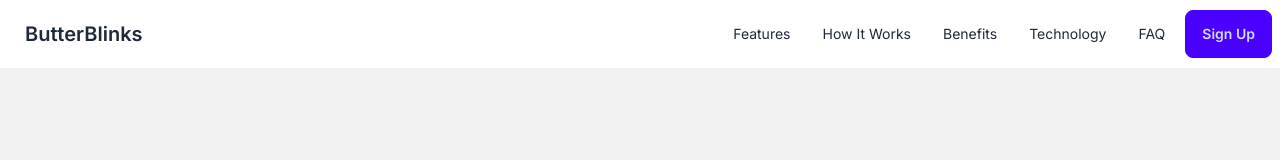
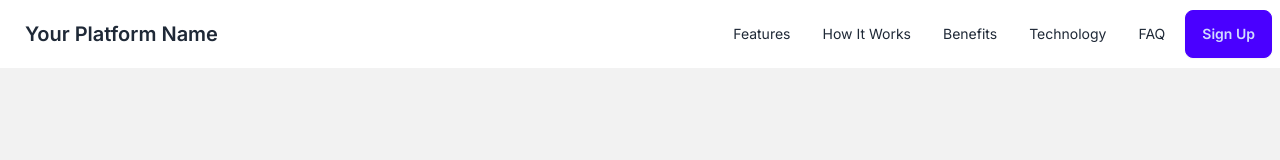
Before and after one commit to shaynshin/blinkhive, a Next.js app: page / in a window 1280 px wide. Shown: the top 160 px of the page. Built offline with nearby package versions, Linux system fonts and the light colour scheme.

Commit message:
include header

```diff
--- a/src/app/page.tsx
+++ b/src/app/page.tsx
@@ -3,11 +3,11 @@
 import FAQ from "@/components/FAQ";
 import Features from "@/components/Features";
 import Footer from "@/components/Footer";
+import Header from "@/components/Header";
 import Hero from "@/components/Hero";
 import HowItWorks from "@/components/HowItWorks";
 import TechShowcase from "@/components/TechShowcase";
 import Testimonials from "@/components/Testimonials";
-import Header from "@/components/header";
 import React from "react";
 
 const LandingPage: React.FC = () => {
--- a/src/components/Header.tsx
+++ b/src/components/Header.tsx
@@ -6,7 +6,7 @@
     <header className="bg-base-100 shadow-lg">
       <div className="navbar container mx-auto">
         <div className="flex-1">
-          <Link href="/" className="btn btn-ghost normal-case text-xl">ButterBlinks</Link>
+          <Link href="/" className="btn btn-ghost normal-case text-xl">Your Platform Name</Link>
         </div>
         <div className="flex-none hidden lg:block">
           <ul className="menu menu-horizontal px-1">
```
